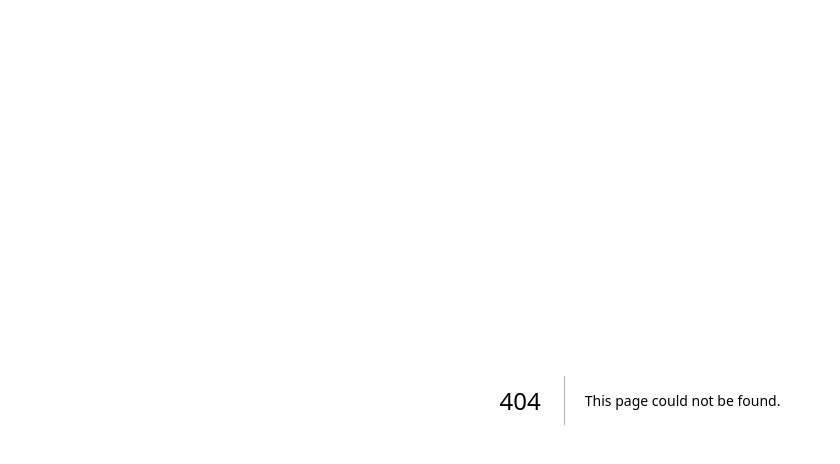
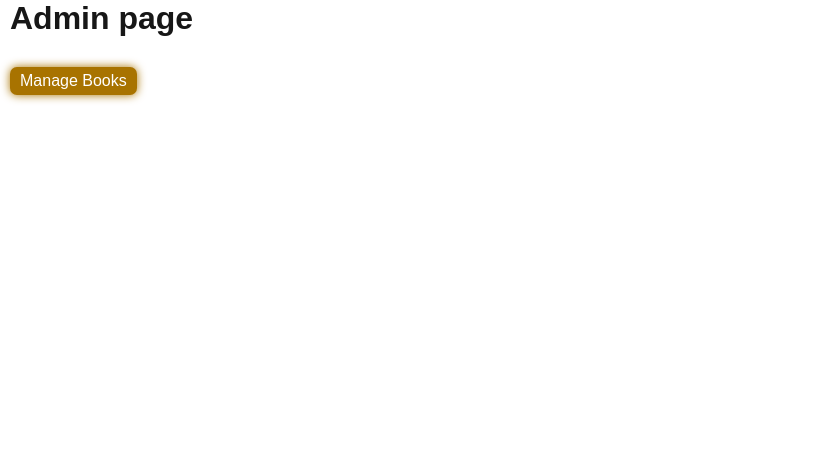
Before and after one commit to murad-proger/booknest, a Next.js app: page /admin in a window 1280 px wide. Before the commit this address had no page. Shown: the top 464 px of the page, without its empty margins (0-840 px from the left). Built offline with nearby package versions, Linux system fonts and the light colour scheme.

Commit message:
feat: add admin books pages

```diff
--- /dev/null
+++ b/src/app/admin/adminPage.module.css
@@ -0,0 +1,19 @@
+.links {
+  display: flex;
+  flex-wrap: wrap;
+  gap: 20px 30px;
+}
+
+.link {
+  background-color: rgb(168, 115, 0);
+  color: white;
+  border-radius: 7px;
+  box-shadow: 0 0 10px 0 rgb(168, 115, 0);
+  padding: 5px 10px;
+  transition: color 0.2s linear, box-shadow 0.2s linear;
+}
+
+.link:hover {
+  color: black;
+  box-shadow: 2px 2px 10px 0 rgb(168, 115, 0);
+}
--- /dev/null
+++ b/src/app/admin/page.tsx
@@ -0,0 +1,18 @@
+import styles from "./adminPage.module.css"
+import Link from "next/link";
+
+export default function AdminPage () {
+  return (
+    <>
+      <h1>Admin page</h1>
+      <section className={styles.links}>
+        <Link
+          href={'/admin/books'}
+          className={styles.link}
+        >
+          Manage Books
+        </Link>
+      </section>
+    </>
+  )
+}
```
Also changed, not shown: src/app/admin/books/create/page.tsx (added, +10 -0 lines), src/app/admin/books/page.tsx (added, +11 -0 lines).
